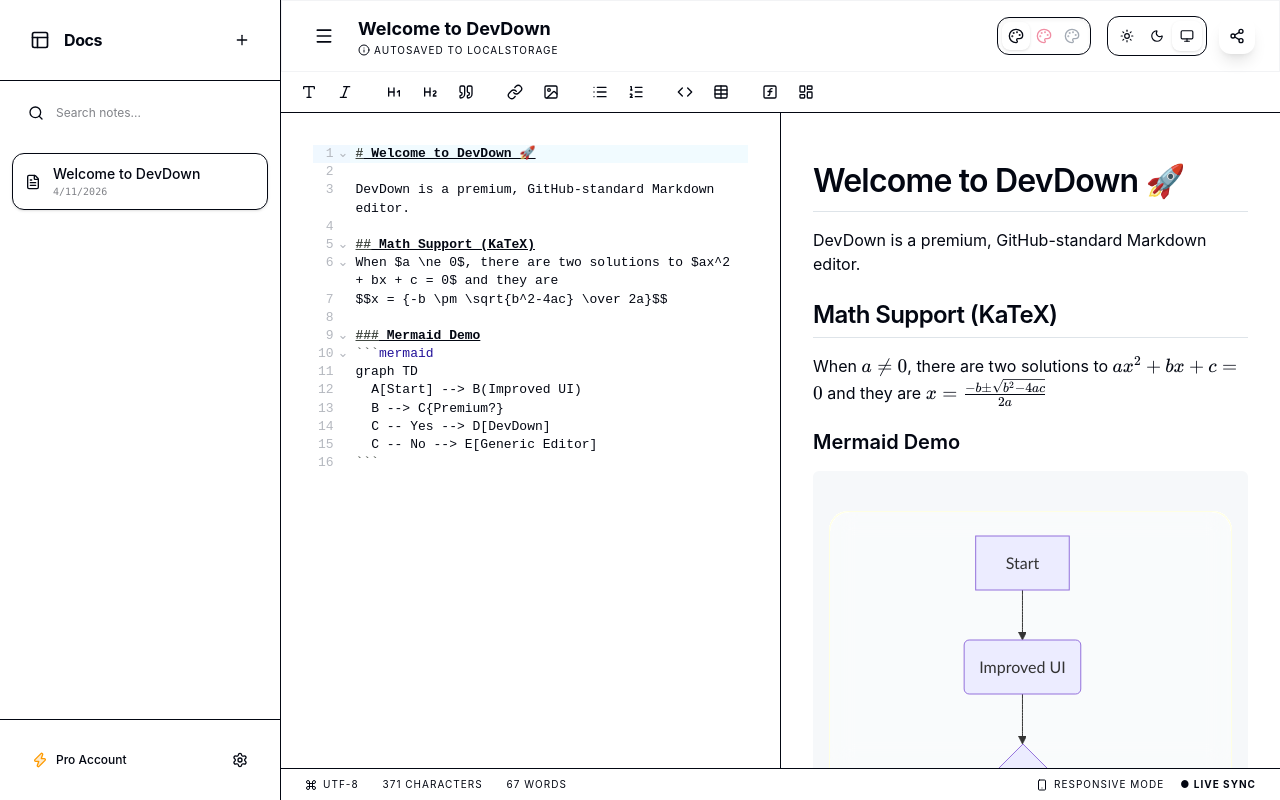
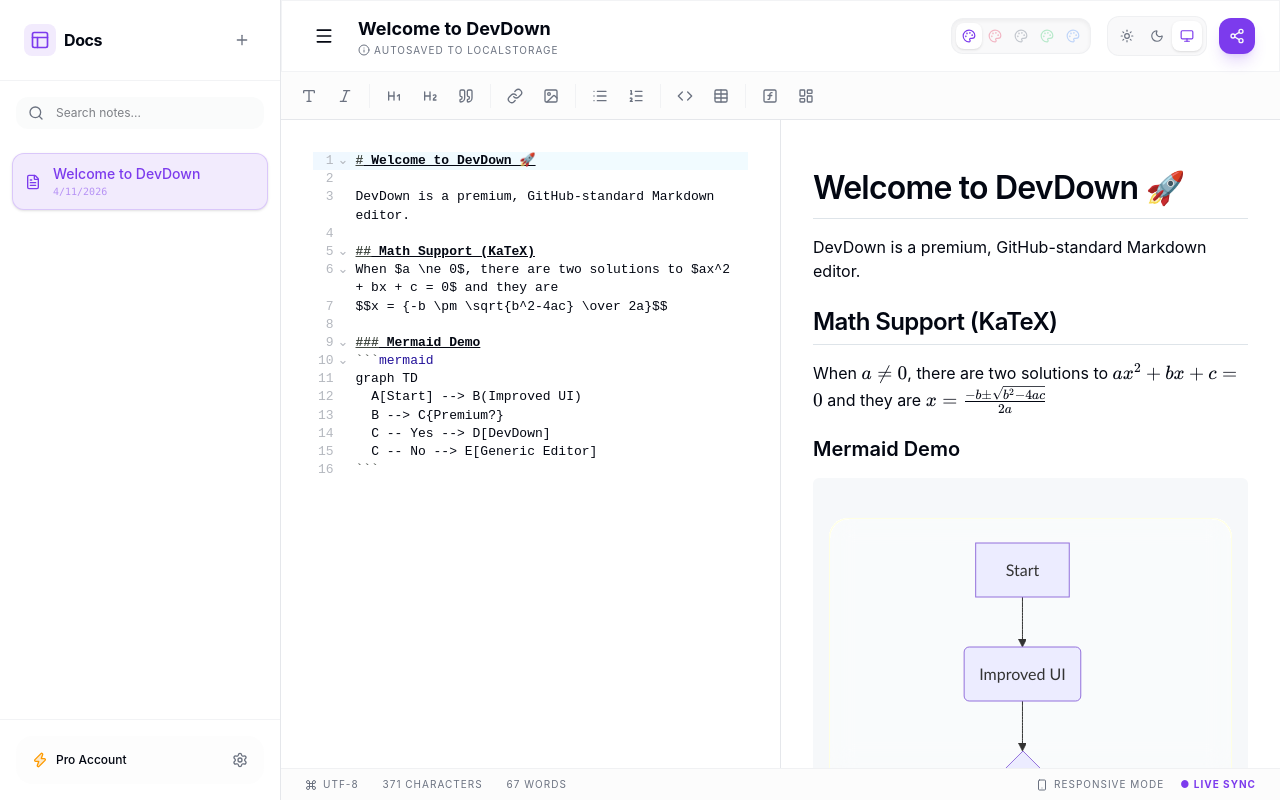
Before and after one commit to YashashavGoyal/DevDown, a React (Vite) app: page / in a window 1280 px wide. Built offline with nearby package versions, Linux system fonts and the light colour scheme.

Commit message:
fix: Theme, Palette

```diff
--- a/src/App.tsx
+++ b/src/App.tsx
@@ -34,7 +34,10 @@
   });
   const [activeId, setActiveId] = useState(documents[0].id);
   const [theme, setTheme] = useState<'light' | 'dark' | 'system'>('system');
-  const [palette, setPalette] = useState<'default' | 'velvet' | 'slate'>('default');
+  const [palette, setPalette] = useState<'default' | 'velvet' | 'slate' | 'forest' | 'midnight'>(() => {
+    const saved = localStorage.getItem('devdown_palette');
+    return (saved as any) || 'default';
+  });
   const [viewMode, setViewMode] = useState<'split' | 'edit' | 'view'>('split');
   const [isSidebarOpen, setIsSidebarOpen] = useState(true);
   const [mounted, setMounted] = useState(false);
@@ -49,7 +52,8 @@
   // Persistence
   useEffect(() => {
     localStorage.setItem('devdown_docs', JSON.stringify(documents));
-  }, [documents]);
+    localStorage.setItem('devdown_palette', palette);
+  }, [documents, palette]);
 
   // Theme logic
   useEffect(() => {
@@ -63,7 +67,7 @@
       else root.classList.remove('dark');
 
       // Apply palette
-      root.classList.remove('theme-velvet', 'theme-slate');
+      root.classList.remove('theme-velvet', 'theme-slate', 'theme-forest', 'theme-midnight');
       if (palette !== 'default') root.classList.add(`theme-${palette}`);
     };
 
@@ -188,9 +192,11 @@
           <div className="flex items-center gap-2">
             {/* Palette Switcher - Hidden on mobile */}
             <div className="hidden lg:flex items-center bg-muted/50 p-1 rounded-xl mr-2 border border-border/50 shadow-inner">
-               <button onClick={() => setPalette('default')} className={cn("p-1.5 rounded-lg transition-all", palette === 'default' ? "bg-background shadow-sm" : "opacity-50")} title="Standard"><Palette className="w-4 h-4 text-primary" /></button>
-               <button onClick={() => setPalette('velvet')} className={cn("p-1.5 rounded-lg transition-all", palette === 'velvet' ? "bg-background shadow-sm" : "opacity-50")} title="Velvet"><Palette className="w-4 h-4 text-[#e11d48]" /></button>
-               <button onClick={() => setPalette('slate')} className={cn("p-1.5 rounded-lg transition-all", palette === 'slate' ? "bg-background shadow-sm" : "opacity-50")} title="Slate"><Palette className="w-4 h-4 text-[#475569]" /></button>
+               <button onClick={() => setPalette('default')} className={cn("p-1.5 rounded-lg transition-all", palette === 'default' ? "bg-background shadow-sm" : "opacity-30")} title="Standard"><Palette className="w-3.5 h-3.5 text-primary" /></button>
+               <button onClick={() => setPalette('velvet')} className={cn("p-1.5 rounded-lg transition-all", palette === 'velvet' ? "bg-background shadow-sm" : "opacity-30")} title="Velvet"><Palette className="w-3.5 h-3.5 text-[#e11d48]" /></button>
+               <button onClick={() => setPalette('slate')} className={cn("p-1.5 rounded-lg transition-all", palette === 'slate' ? "bg-background shadow-sm" : "opacity-30")} title="Slate"><Palette className="w-3.5 h-3.5 text-[#475569]" /></button>
+               <button onClick={() => setPalette('forest')} className={cn("p-1.5 rounded-lg transition-all", palette === 'forest' ? "bg-background shadow-sm" : "opacity-30")} title="Forest"><Palette className="w-3.5 h-3.5 text-[#22c55e]" /></button>
+               <button onClick={() => setPalette('midnight')} className={cn("p-1.5 rounded-lg transition-all", palette === 'midnight' ? "bg-background shadow-sm" : "opacity-30")} title="Midnight"><Palette className="w-3.5 h-3.5 text-[#3b82f6]" /></button>
             </div>
 
             <div className="flex items-center bg-muted/50 p-1 rounded-xl border border-border/50">
--- a/src/components/Sidebar.tsx
+++ b/src/components/Sidebar.tsx
@@ -28,8 +28,8 @@
   onToggle: () => void;
   theme: 'light' | 'dark' | 'system';
   setTheme: (t: 'light' | 'dark' | 'system') => void;
-  palette: 'default' | 'velvet' | 'slate';
-  setPalette: (p: 'default' | 'velvet' | 'slate') => void;
+  palette: 'default' | 'velvet' | 'slate' | 'forest' | 'midnight';
+  setPalette: (p: 'default' | 'velvet' | 'slate' | 'forest' | 'midnight') => void;
 }
 
 const Sidebar: React.FC<SidebarProps> = ({
@@ -142,9 +142,11 @@
           <div className="flex items-center justify-between px-2">
             <span className="text-[10px] uppercase tracking-widest font-bold opacity-50">Palette</span>
             <div className="flex items-center bg-muted/50 p-1 rounded-xl border border-border/50">
-               <button onClick={() => setPalette('default')} className={cn("p-1.5 rounded-lg transition-all", palette === 'default' ? "bg-background shadow-sm" : "opacity-50")}><Palette className="w-3.5 h-3.5 text-primary" /></button>
-               <button onClick={() => setPalette('velvet')} className={cn("p-1.5 rounded-lg transition-all", palette === 'velvet' ? "bg-background shadow-sm" : "opacity-50")}><Palette className="w-3.5 h-3.5 text-[#e11d48]" /></button>
-               <button onClick={() => setPalette('slate')} className={cn("p-1.5 rounded-lg transition-all", palette === 'slate' ? "bg-background shadow-sm" : "opacity-50")}><Palette className="w-3.5 h-3.5 text-[#475569]" /></button>
+               <button onClick={() => setPalette('default')} className={cn("p-1.5 rounded-lg transition-all", palette === 'default' ? "bg-background shadow-sm" : "opacity-30")}><Palette className="w-3.5 h-3.5 text-primary" /></button>
+               <button onClick={() => setPalette('velvet')} className={cn("p-1.5 rounded-lg transition-all", palette === 'velvet' ? "bg-background shadow-sm" : "opacity-30")}><Palette className="w-3.5 h-3.5 text-[#e11d48]" /></button>
+               <button onClick={() => setPalette('slate')} className={cn("p-1.5 rounded-lg transition-all", palette === 'slate' ? "bg-background shadow-sm" : "opacity-30")}><Palette className="w-3.5 h-3.5 text-[#475569]" /></button>
+               <button onClick={() => setPalette('forest')} className={cn("p-1.5 rounded-lg transition-all", palette === 'forest' ? "bg-background shadow-sm" : "opacity-30")}><Palette className="w-3.5 h-3.5 text-[#22c55e]" /></button>
+               <button onClick={() => setPalette('midnight')} className={cn("p-1.5 rounded-lg transition-all", palette === 'midnight' ? "bg-background shadow-sm" : "opacity-30")}><Palette className="w-3.5 h-3.5 text-[#3b82f6]" /></button>
             </div>
           </div>
         </div>
--- a/src/index.css
+++ b/src/index.css
@@ -1,4 +1,26 @@
 @import "tailwindcss";
+
+@theme {
+  --color-background: hsl(var(--background));
+  --color-foreground: hsl(var(--foreground));
+  --color-card: hsl(var(--card));
+  --color-card-foreground: hsl(var(--card-foreground));
+  --color-popover: hsl(var(--popover));
+  --color-popover-foreground: hsl(var(--popover-foreground));
+  --color-primary: hsl(var(--primary));
+  --color-primary-foreground: hsl(var(--primary-foreground));
+  --color-secondary: hsl(var(--secondary));
+  --color-secondary-foreground: hsl(var(--secondary-foreground));
+  --color-muted: hsl(var(--muted));
+  --color-muted-foreground: hsl(var(--muted-foreground));
+  --color-accent: hsl(var(--accent));
+  --color-accent-foreground: hsl(var(--accent-foreground));
+  --color-destructive: hsl(var(--destructive));
+  --color-destructive-foreground: hsl(var(--destructive-foreground));
+  --color-border: hsl(var(--border));
+  --color-input: hsl(var(--input));
+  --color-ring: hsl(var(--ring));
+}
 
 :root {
   --background: 0 0% 100%;
@@ -22,11 +44,13 @@
   --ring: 262 83% 58%;
   --radius: 0.75rem;
   --header-height: 72px;
+  --toolbar-height: 48px;
 }
 
 @media (max-width: 768px) {
   :root {
     --header-height: 60px;
+    --toolbar-height: 44px;
   }
 }
 
@@ -52,10 +76,32 @@
   --ring: 263 70% 50%;
 }
 
+/* Palette Support */
+.theme-velvet {
+  --primary: 346 83% 58%;
+  --accent: 346 83% 58%;
+}
+
+.theme-slate {
+  --primary: 215 16% 47%;
+  --accent: 215 16% 47%;
+}
+
+.theme-forest {
+  --primary: 142 71% 45%;
+  --accent: 142 71% 45%;
+}
+
+.theme-midnight {
+  --primary: 221 83% 53%;
+  --accent: 221 83% 53%;
+}
+
 @layer base {
   body {
     background-color: hsl(var(--background));
     color: hsl(var(--foreground));
+    @apply font-sans antialiased selection:bg-primary/20 selection:text-primary;
   }
 }
 
```
